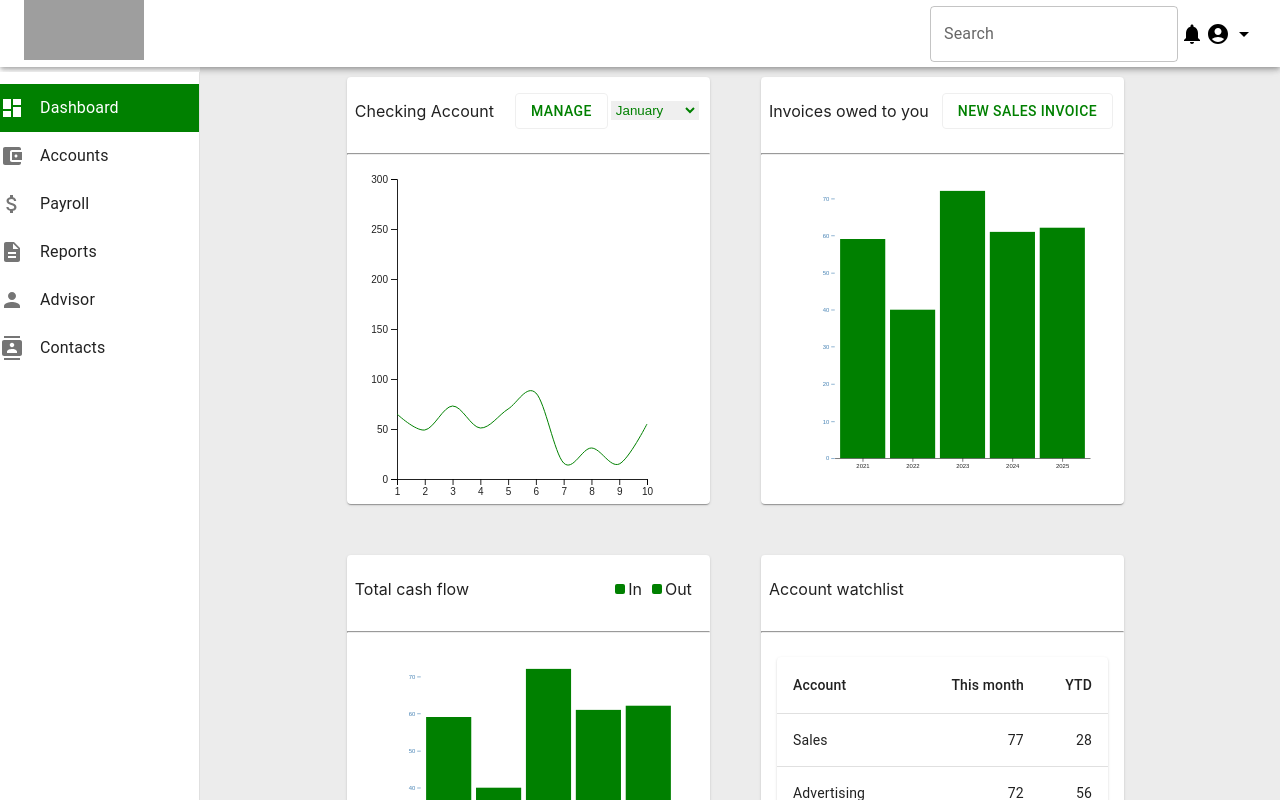
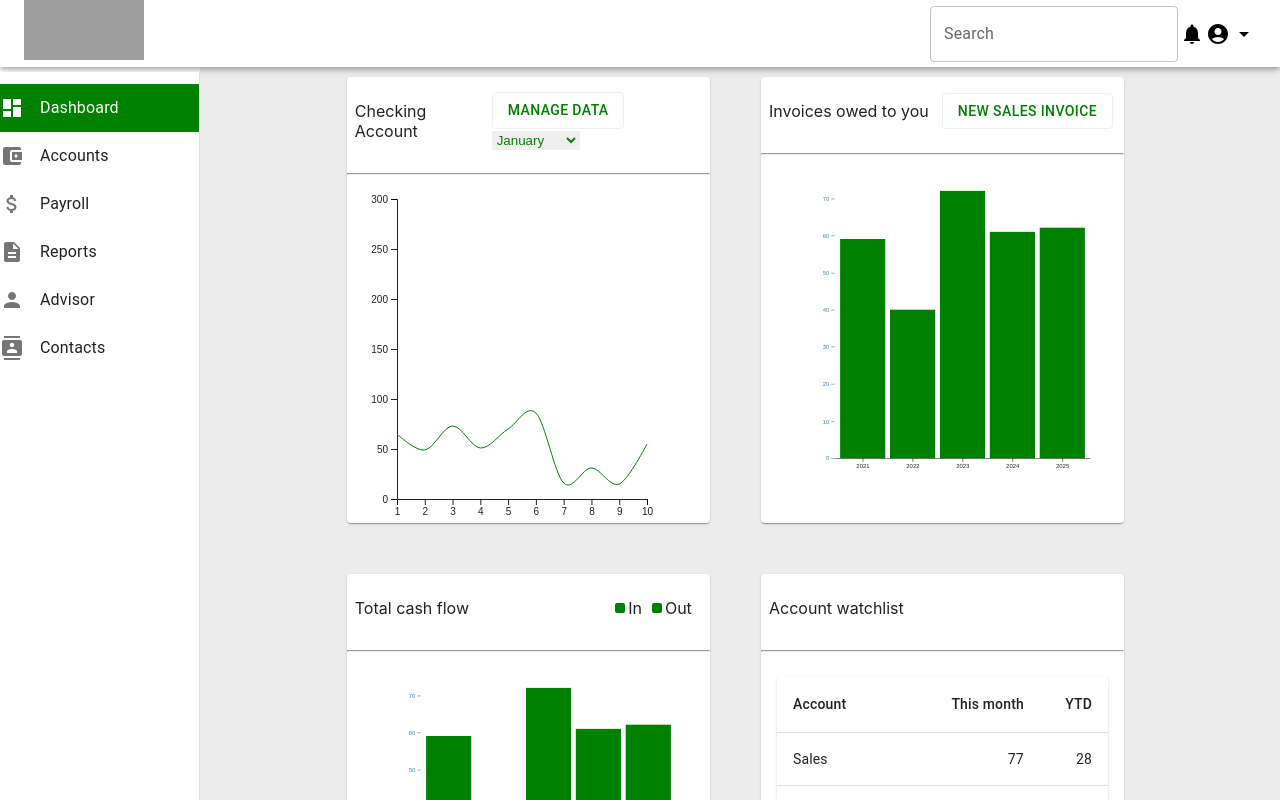
Before and after one commit to codebot-caffeine/assiduus, a React (Create React App) app: page / in a window 1280 px wide. Shown: the top 800 px of the page. Built offline with nearby package versions, Linux system fonts and the light colour scheme; grey boxes are pictures that could not be loaded.

Commit message:
minor changes

```diff
--- a/src/components/home.js
+++ b/src/components/home.js
@@ -133,7 +133,7 @@ class Home extends React.Component {
                 }}
                 onClick={this.updateData}
               >
-                Manage
+                Manage data
               </Button>
               <select
                 onChange={this.updateData}
```
